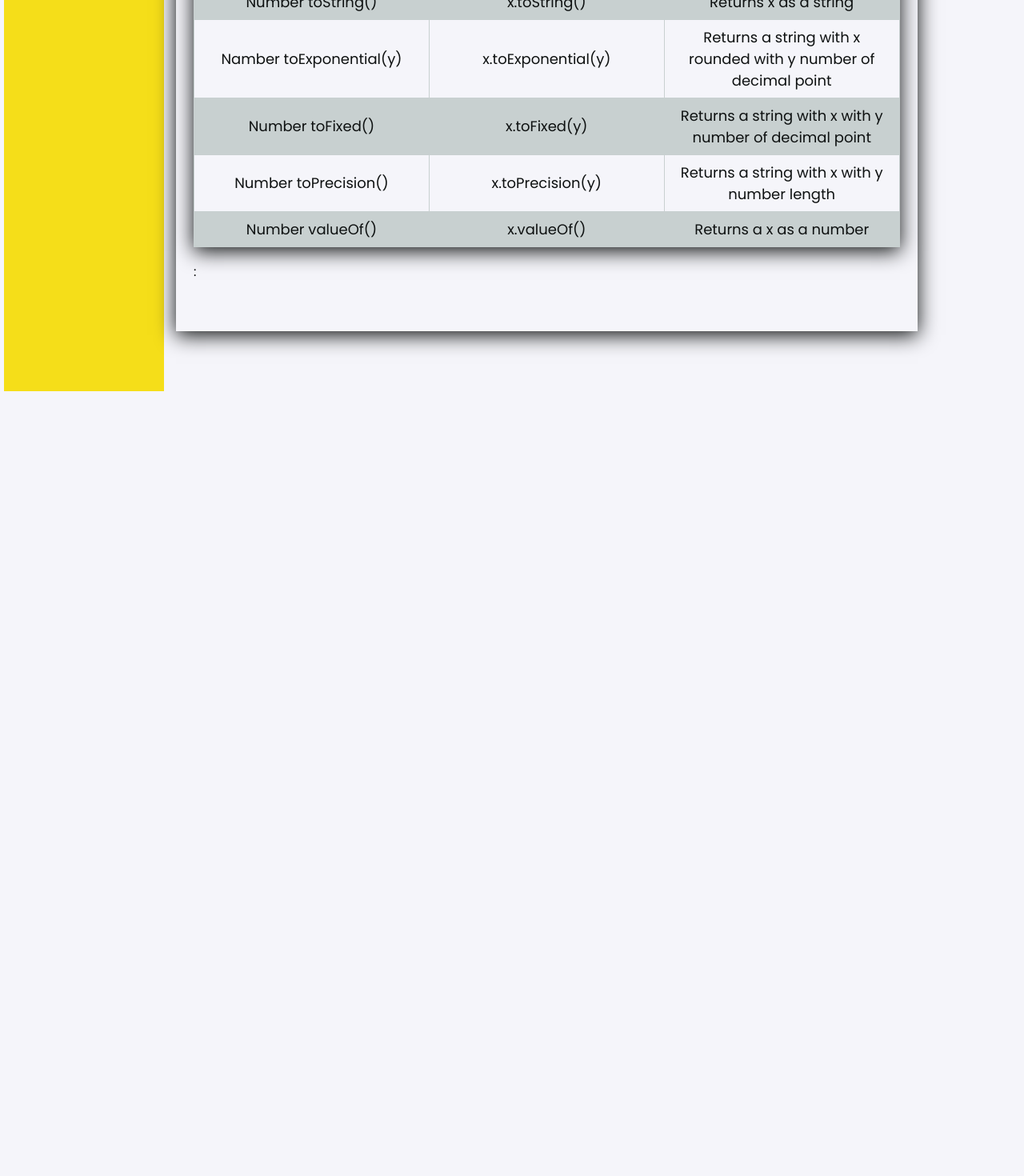
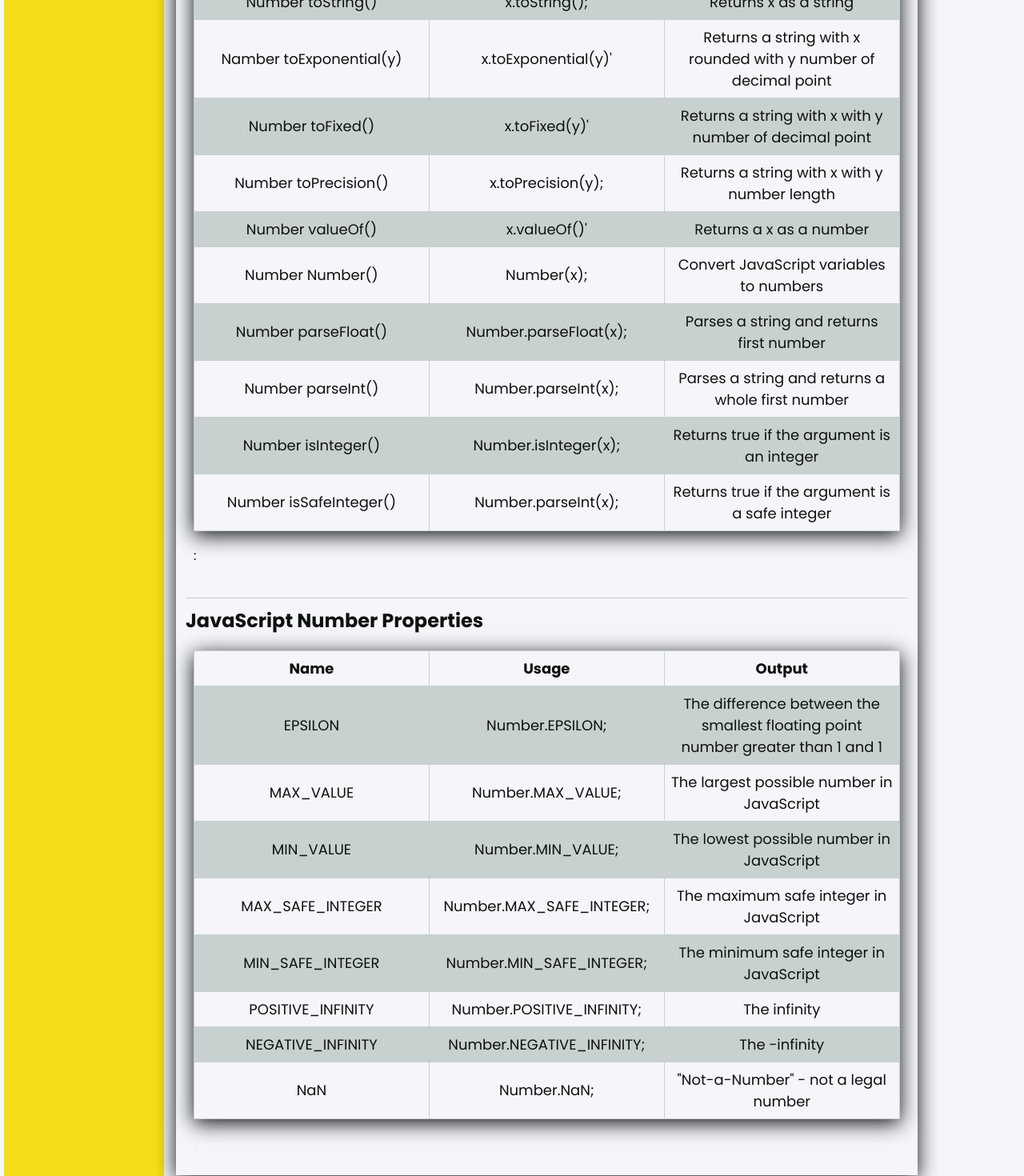
Before and after one commit to MateuszBryczek/Front-end_Template, a React (Create React App) app: page /JavaScript/Page2 in a window 1280 px wide. Shown: the part 3720-5190 px from the top of the page at 80% size. Before the commit the page ends 4209 px from the top, so only its background shows below. Built offline with nearby package versions, Linux system fonts and the light colour scheme.

Commit message:
added "JavaScriptNumbers" content

```diff
--- a/src/features/JsPage/Pages/Page2/Articles/JavaScriptNumber.js
+++ b/src/features/JsPage/Pages/Page2/Articles/JavaScriptNumber.js
@@ -11,11 +11,27 @@ import Table from "../../../../../common/Tabele";
 
 const javaScriptNumberColumns = ["Name", "Usage", "Output"];
 const javaScriptNumberData = [
-    {Name: "Number toString()", Usage: "x.toString()", Output: "Returns x as a string"},
-    {Name: "Namber toExponential(y)", Usage: "x.toExponential(y)", Output: "Returns a string with x rounded with y number of decimal point"},
-    {Name: "Number toFixed()", Usage: "x.toFixed(y)", Output: "Returns a string with x with y number of decimal point"},
-    {Name: "Number toPrecision()", Usage: "x.toPrecision(y)", Output: "Returns a string with x with y number length"},
-    {Name: "Number valueOf()", Usage: "x.valueOf()", Output: "Returns a x as a number"},
+    {Name: "Number toString()", Usage: "x.toString();", Output: "Returns x as a string"},
+    {Name: "Namber toExponential(y)", Usage: "x.toExponential(y)'", Output: "Returns a string with x rounded with y number of decimal point"},
+    {Name: "Number toFixed()", Usage: "x.toFixed(y)'", Output: "Returns a string with x with y number of decimal point"},
+    {Name: "Number toPrecision()", Usage: "x.toPrecision(y);", Output: "Returns a string with x with y number length"},
+    {Name: "Number valueOf()", Usage: "x.valueOf()'", Output: "Returns a x as a number"},
+    {Name: "Number Number()", Usage: "Number(x);", Output: "Convert JavaScript variables to numbers"},
+    {Name: "Number parseFloat()", Usage: "Number.parseFloat(x);", Output: "Parses a string and returns first number"},
+    {Name: "Number parseInt()", Usage: "Number.parseInt(x);", Output: "Parses a string and returns a whole first number"},
+    {Name: "Number isInteger()", Usage: "Number.isInteger(x);", Output: "Returns true if the argument is an integer"},
+    {Name: "Number isSafeInteger()", Usage: "Number.parseInt(x);", Output: "Returns true if the argument is a safe integer"},
+];
+const javaScriptNumberPropertiesColumns = ["Name", "Usage", "Output"]
+const javaScriptNumberPropertieData = [
+    {Name: "EPSILON", Usage: "Number.EPSILON;", Output: "The difference between the smallest floating point number greater than 1 and 1"},
+    {Name: "MAX_VALUE", Usage: "Number.MAX_VALUE;", Output: "The largest possible number in JavaScript"},
+    {Name: "MIN_VALUE", Usage: "Number.MIN_VALUE;", Output: "The lowest possible number in JavaScript"},
+    {Name: "MAX_SAFE_INTEGER", Usage: "Number.MAX_SAFE_INTEGER;", Output: "The maximum safe integer in JavaScript"},
+    {Name: "MIN_SAFE_INTEGER", Usage: "Number.MIN_SAFE_INTEGER;", Output: "The minimum safe integer in JavaScript"},
+    {Name: "POSITIVE_INFINITY", Usage: "Number.POSITIVE_INFINITY;", Output: "The infinity"},
+    {Name: "NEGATIVE_INFINITY", Usage: "Number.NEGATIVE_INFINITY;", Output: "The -infinity"},
+    {Name: "NaN", Usage: "Number.NaN;", Output: '"Not-a-Number" - not a legal number'},
 ];
 
 export const JavaScriptNumber = () => (
@@ -26,6 +42,11 @@ export const JavaScriptNumber = () => (
 <Section>
 <Table columns={javaScriptNumberColumns} data={javaScriptNumberData}/>:
 </Section>
+<SectionHeader>JavaScript Number Properties</SectionHeader>
+<Section>
+<Table columns={javaScriptNumberPropertiesColumns} data={javaScriptNumberPropertieData}/>
+</Section>
+
     </Article>
 </>
 );
```
